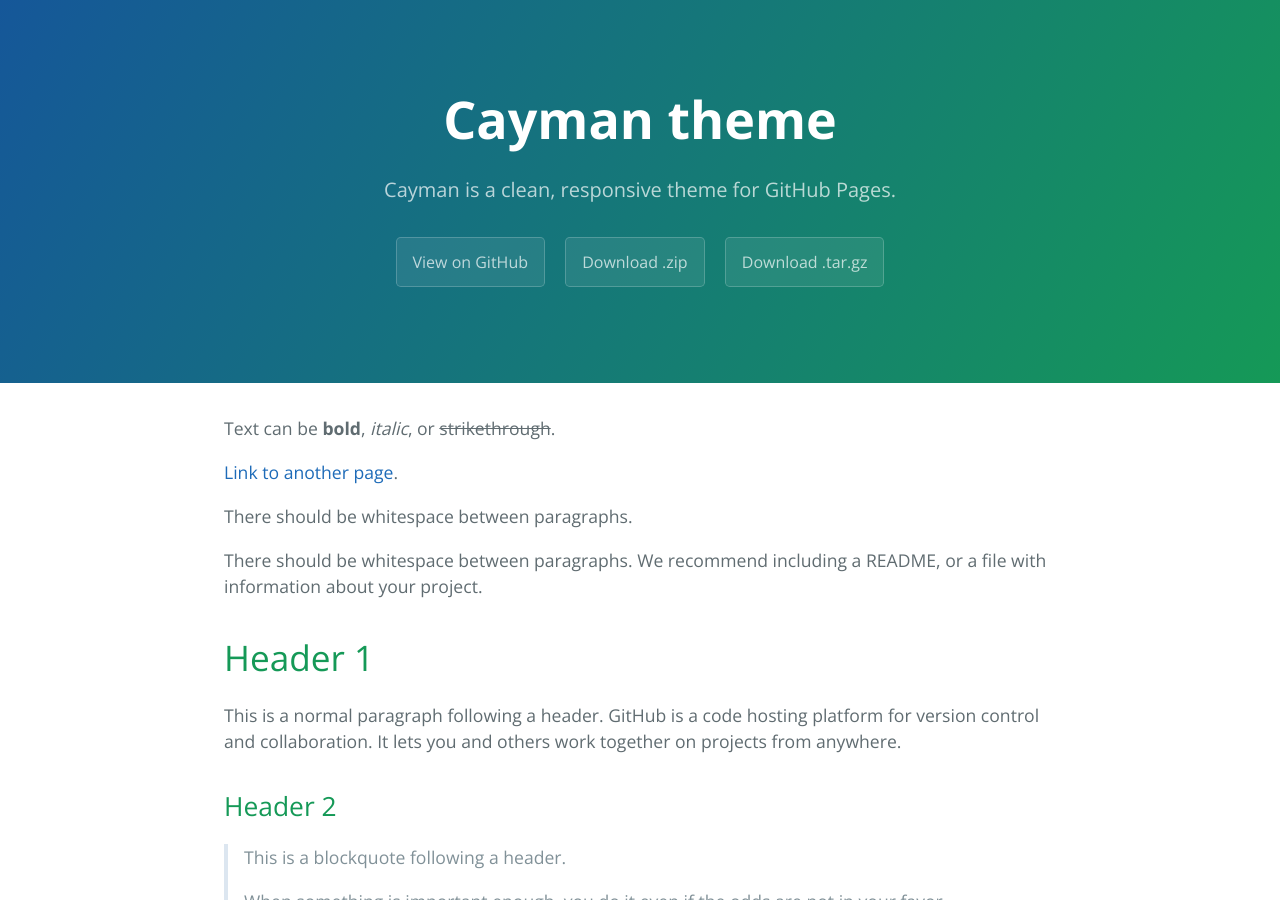
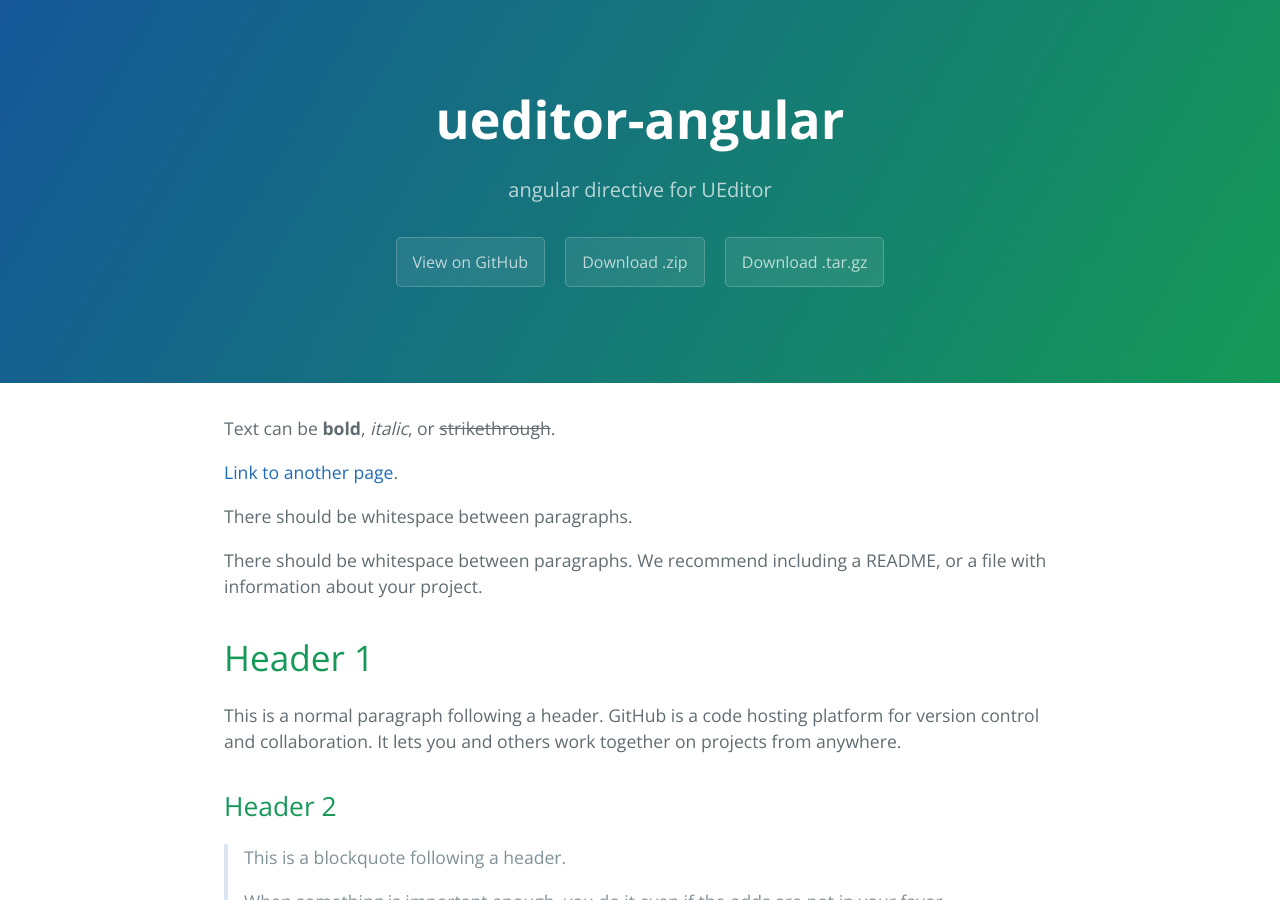
Before and after one commit to twp0217/test, a Jekyll site: the page built from docs/index.md, in a window 1280 px wide and 900 px high. Built offline with Jekyll 4.4.1, drawn with Linux system fonts in a browser that asks for light colours.

Commit message:
Update _config.yml

```diff
--- a/docs/_config.yml
+++ b/docs/_config.yml
@@ -1,5 +1,5 @@
-title: Cayman theme
-description: Cayman is a clean, responsive theme for GitHub Pages.
+title: ueditor-angular
+description: angular directive for UEditor
 show_downloads: true
 google_analytics:
 theme:
```
